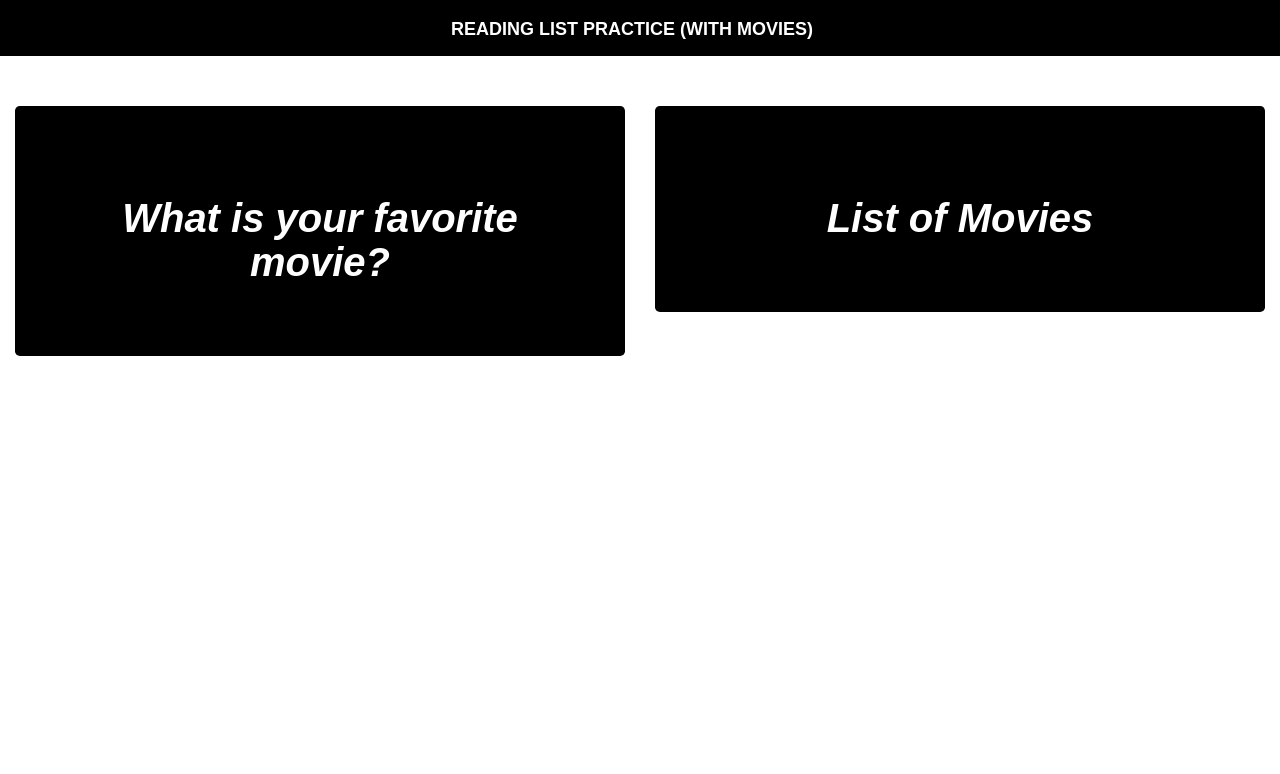
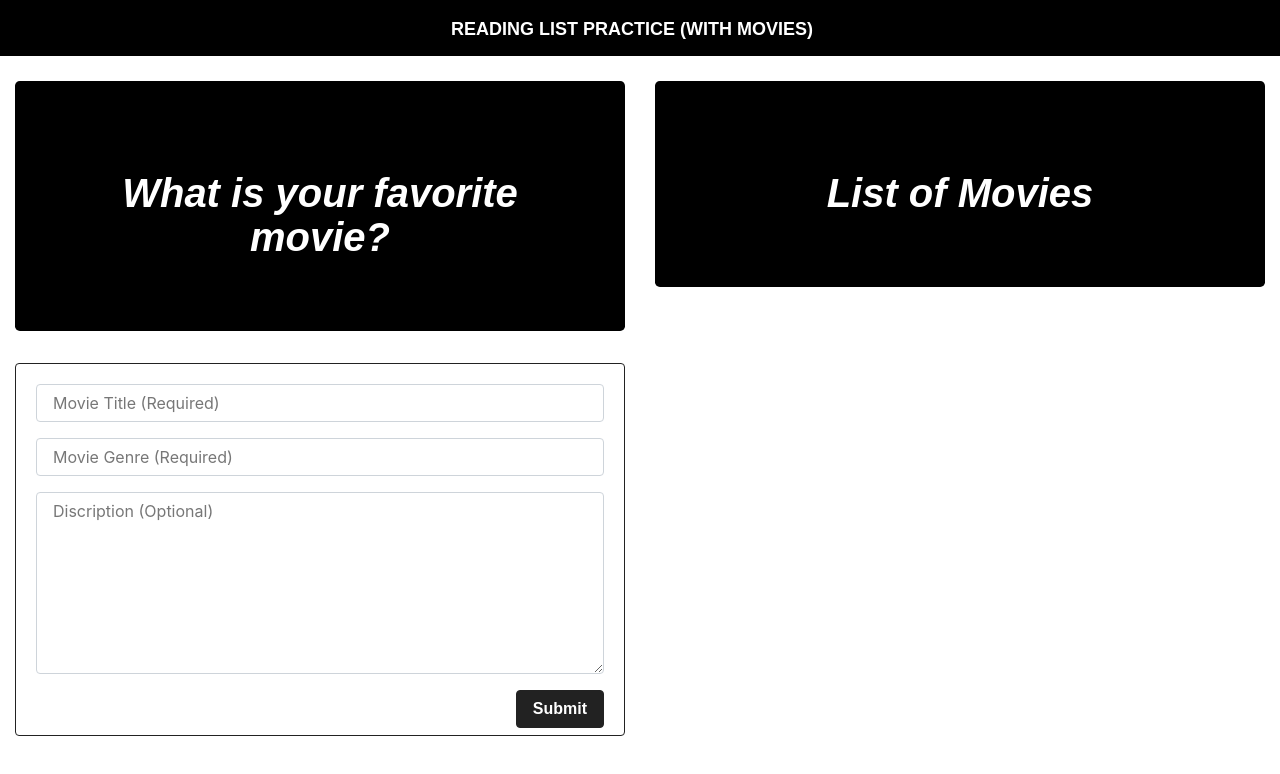
Before and after one commit to manhatten331/MERN-Practice, a React (Create React App) app in the folder client/: page / in a window 1280 px wide. Shown: the top 774 px of the page. Built offline with nearby package versions, Linux system fonts and the light colour scheme; a web font is replaced by a local one.

Commit message:
Added the form to submit to database

```diff
--- a/client/src/components/Form/index.js
+++ b/client/src/components/Form/index.js
@@ -2,8 +2,34 @@ import React from "react";
 
 export function Input (props) {
     return (
-        <div className="form-group bg-dark">
-            <input className="form-control" />
+        <div className="form-group">
+            <input className="form-control" {...props}/>
         </div>
     );
 }
+
+export function TextArea(props) {
+    return (
+        <div className="form-group">
+            <textarea className="form-control" rows="7" {...props}/>
+        </div>
+    );
+}
+
+export function FormBtn(props) {
+    return (
+        <button className="btn btn-dark" {...props}
+        style={{ float: "right", marginBottom: 10 }}>
+            {props.children}
+        </button>
+    );
+}
+
+export function Border({children}) {
+    return (
+        <div className="border border-dark rounded"
+        style={{ padding: 20, paddingBottom: 45}}>
+            {children}
+        </div>
+    );
+}
--- a/client/src/components/Jumpbotron/index.js
+++ b/client/src/components/Jumpbotron/index.js
@@ -3,7 +3,7 @@ import React from "react";
 function Jumbotron ({children}) {
     return (
         <div style={{ paddingTop: 90, color: "#fff",
-        marginTop: 50, clear: "both"}}
+        marginTop: 25, clear: "both"}}
 
         className="jumbotron bg-dark text-center font-italic">
             {children}
--- a/client/src/pages/Books.js
+++ b/client/src/pages/Books.js
@@ -1,6 +1,7 @@
 import React, { Component } from "react";
 import { Col, Row, Container } from "../components/Grid";
 import Jumbotron from "../components/Jumpbotron";
+import { Input, TextArea, FormBtn, Border } from "../components/Form"
 
 class Books extends Component {
     state = {
@@ -15,6 +16,12 @@ class Books extends Component {
                         <Jumbotron>
                             <h1>What is your favorite movie?</h1>
                         </Jumbotron>
+                        <Border>
+                            <Input name="Title" placeholder="Movie Title (Required)" />
+                            <Input name="Genre" placeholder="Movie Genre (Required)" />
+                            <TextArea name="Description" placeholder="Discription (Optional)" />
+                            <FormBtn>Submit</FormBtn>
+                        </Border>
                     </Col>
                     <Col>
                         <Jumbotron>
```
Also changed, not shown: client/src/components/List/index.js (added, +9 -0 lines). Lines whose indentation alone changed are shown as unchanged.
